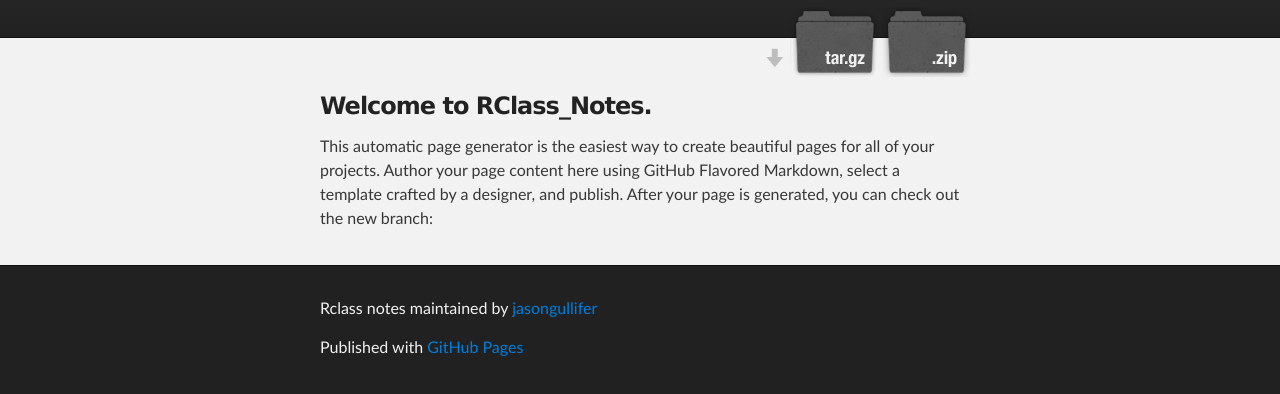
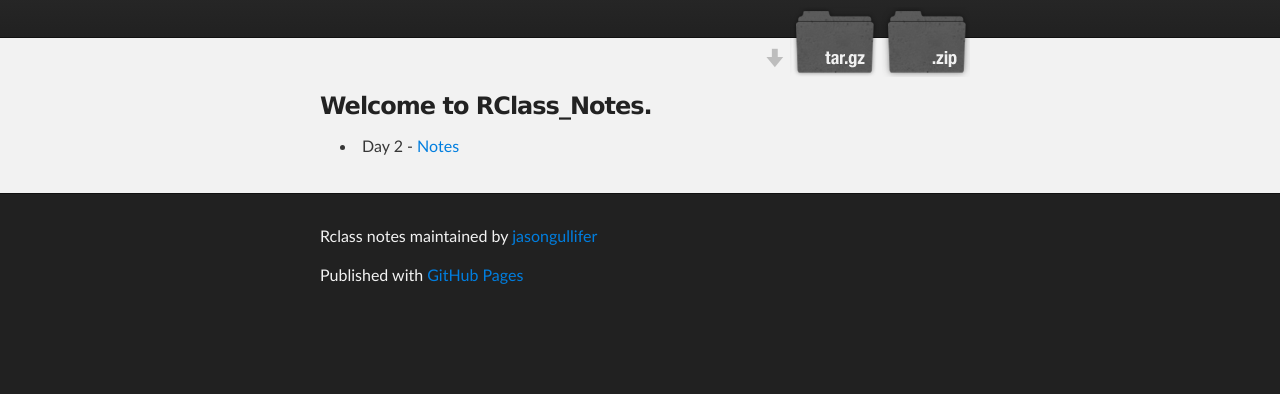
Before and after one commit to jasongullifer/RClass_Notes, a plain HTML site: page index.html in a window 1280 px wide. Shown: the part 136-530 px from the top of the page. Drawn offline with Linux system fonts and the light colour scheme.

Commit message:
Update index.html

```diff
--- a/index.html
+++ b/index.html
@@ -32,8 +32,10 @@
     <div id="main_content_wrap" class="outer">
       <section id="main_content" class="inner">
         <h3>Welcome to RClass_Notes.</h3>
+<ul>
+  <li>Day 2 - <a href="./Day2_commented.html">Notes</a></li>
+</ul>
 
-<p>This automatic page generator is the easiest way to create beautiful pages for all of your projects. Author your page content here using GitHub Flavored Markdown, select a template crafted by a designer, and publish. After your page is generated, you can check out the new branch:</p>
       </section>
     </div>
 
```
